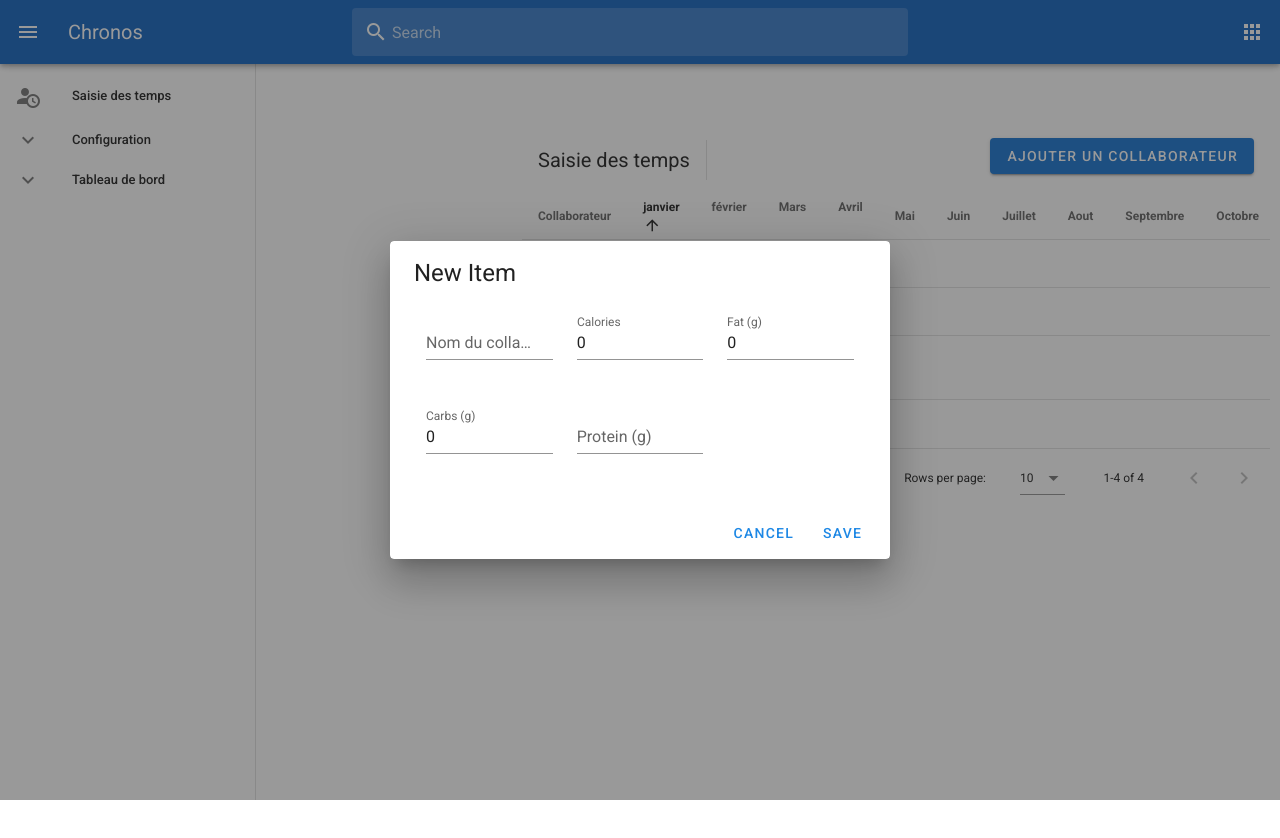
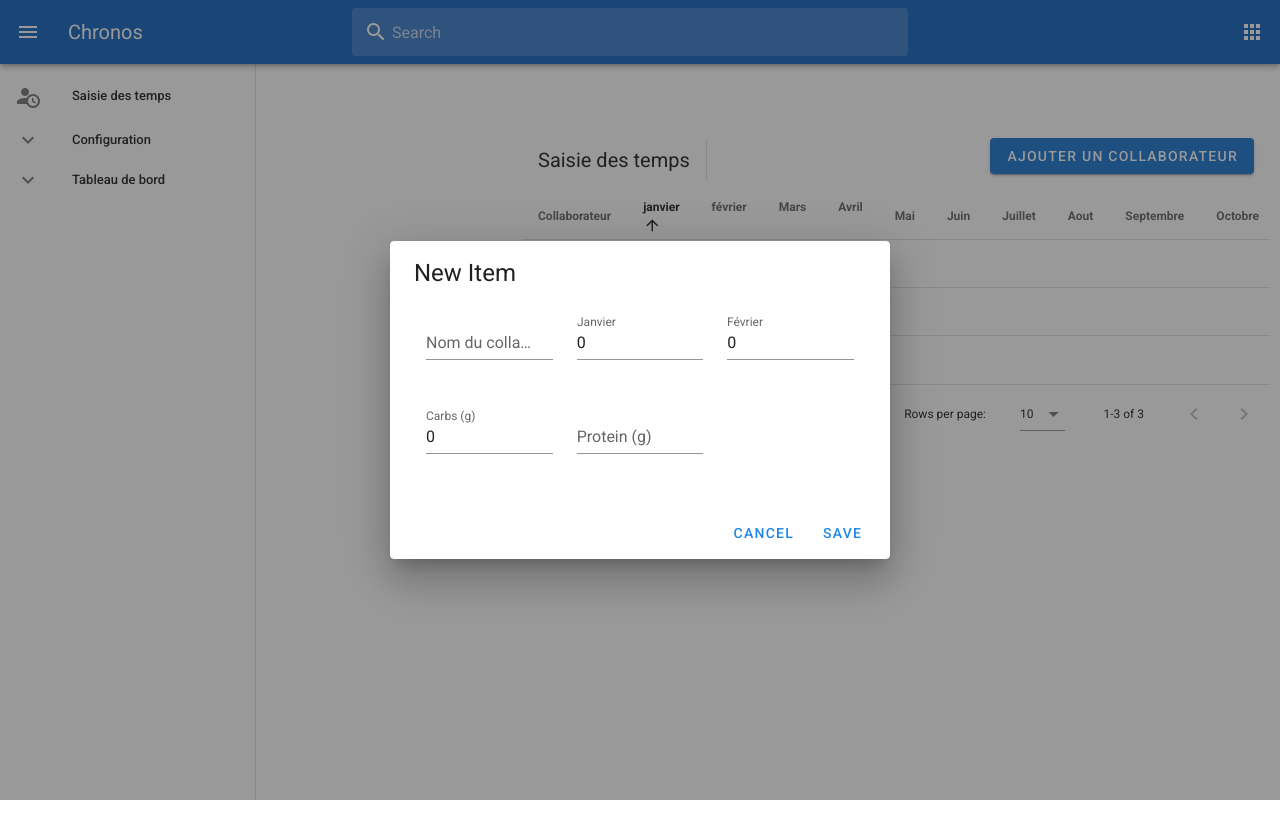
Before and after one commit to zilliw/budget-poc, a Vue app in the folder web-ui/: page /themenu in a window 1280 px wide. Both pictures are taken after a click on the button "AJOUTER UN COLLABORATEUR". Shown: the top 838 px of the page. Built offline with nearby package versions, Linux system fonts and the light colour scheme.

Commit message:
update timesheet

```diff
--- a/web-ui/src/views/Timesheet.vue
+++ b/web-ui/src/views/Timesheet.vue
@@ -36,10 +36,10 @@
                     <v-text-field v-model="editedItem.name" label="Nom du collaborateur"></v-text-field>
                   </v-col>
                   <v-col cols="12" sm="6" md="4">
-                    <v-text-field v-model="editedItem.calories" label="Calories"></v-text-field>
+                    <v-text-field v-model="editedItem.calories" label="Janvier"></v-text-field>
                   </v-col>
                   <v-col cols="12" sm="6" md="4">
-                    <v-text-field v-model="editedItem.fat" label="Fat (g)"></v-text-field>
+                    <v-text-field v-model="editedItem.fat" label="Février"></v-text-field>
                   </v-col>
                   <v-col cols="12" sm="6" md="4">
                     <v-text-field v-model="editedItem.carbs" label="Carbs (g)"></v-text-field>
@@ -137,29 +137,23 @@
       initialize () {
         this.desserts = [
           {
-            name: 'Anis BEN HAMDA',
+            name: 'Anis BH',
             calories: 159,
             fat: 6.0,
             carbs: 24,
           },
           {
-            name: 'Nasreddine JERIBI',
+            name: 'Nasreddine J',
             calories: 237,
             fat: 9.0,
             carbs: 37,
           },
           {
-            name: 'Houssem BEN CHIKHA',
+            name: 'Houssem BC',
             calories: 262,
             fat: 16.0,
             carbs: 23,
-          },
-          {
-            name: 'Ahmed CHAOUCH',
-            calories: 305,
-            fat: 3.7,
-            carbs: 67,
-          },
+          }
         ]
       },
       editItem (item) {
```
